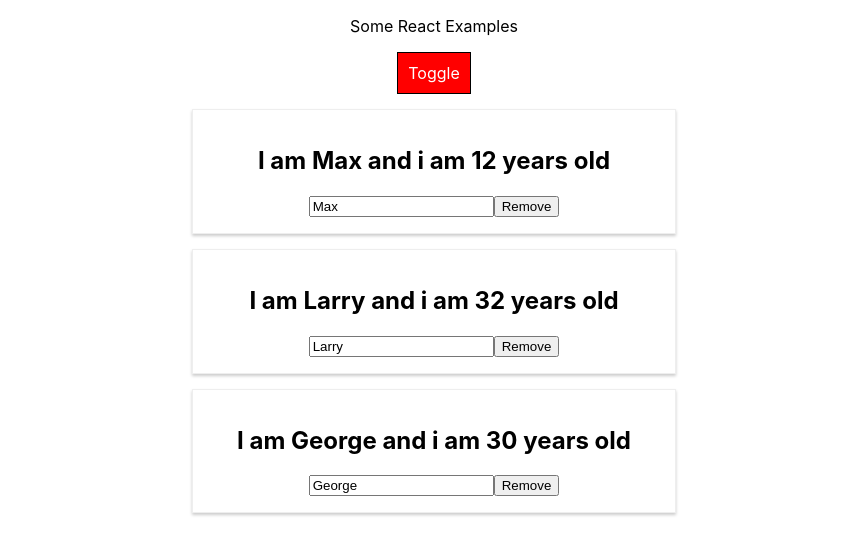
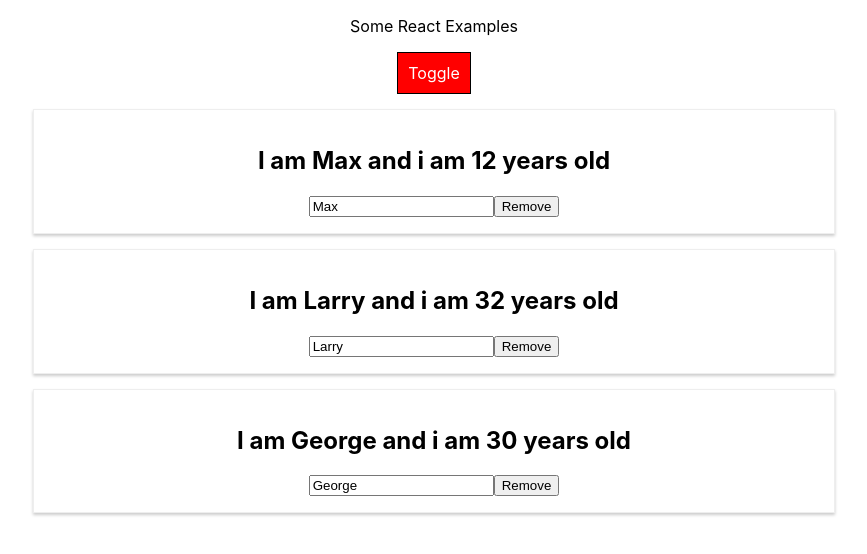
Before and after one commit to Hatemii/Udemy-React, a React (Create React App) app: page / in a window 1280 px wide. Both pictures are taken after a click on the button "Toggle". Shown: the top 554 px of the page, without its empty margins (206-1073 px from the left). Built offline with nearby package versions, Linux system fonts and the light colour scheme.

Commit message:
Styled-Components another way for @media-screen

```diff
--- a/package.json
+++ b/package.json
@@ -9,7 +9,8 @@
     "radium": "^0.26.0",
     "react": "^16.13.0",
     "react-dom": "^16.13.0",
-    "react-scripts": "3.4.0"
+    "react-scripts": "3.4.0",
+    "styled-components": "^5.0.1"
   },
   "scripts": {
     "start": "react-scripts start",
--- a/src/App.js
+++ b/src/App.js
@@ -1,6 +1,6 @@
 import React, { useState } from 'react';
 import Person from "./Person/Person"
-import Radium,{StyleRoot} from "radium"
+import styled from "styled-components"
 import "./App.css"
 
 class Example extends React.Component {
@@ -114,16 +114,14 @@ class Example extends React.Component {
       }
 
     return(
-      <StyleRoot>
         <div className="App">
           <p className={classes.join(" ")}>Some React Examples</p>
 
           <button style={style} onClick={this.handlePersonsToggle}>Toggle</button>
            {persons}
          </div>
-      </StyleRoot>
       )
     }
   }
 
-export default Radium(Example)
+export default Example
--- a/src/Person/Person.css
+++ b/src/Person/Person.css
@@ -1,8 +1,8 @@
-.Person {
+/* .Person {
   width:60%;
   margin:15px auto;
   border: 1px solid #eee;
   box-shadow: 0 2px 3px #ccc;
   padding: 16px;
   text-align: center;
-}
+} */
--- a/src/Person/Person.js
+++ b/src/Person/Person.js
@@ -1,16 +1,25 @@
 import React from "react"
-import Radium,{StyleRoot} from "radium"
+import styled from "styled-components"
 import "./Person.css"
 
+
+const StyleDiv = styled.div`
+  width:60%;
+  margin:15px auto;
+  border: 1px solid #eee;
+  box-shadow: 0 2px 3px #ccc;
+  padding: 16px;
+  text-align: center;
+
+  "@media (min-width: 500px)":{
+    width: "450px"
+  }`
+
+
 const Person = (props) =>{
-  const style = {
-    "@media (min-width: 500px)":{
-      width: "450px"
-    }
-  }
 
   return(
-    <div className="Person" style={style}>
+    <StyleDiv>
       <h2>I am {props.name} and i am {props.age} years old</h2>
       <h2>{props.children}</h2>
       <input type="text" onChange={props.changed} value={props.name} />
@@ -18,8 +27,8 @@ const Person = (props) =>{
         ... if we do not use value={props.name} the textfield will be blank
       */}
       <button type="button" onClick={props.click}>Remove</button>
-    </div>
+    </StyleDiv>
   )
 }
 
-export default Radium(Person)
+export default Person
```
Also changed, not shown: 1 other file (tests, documents, lock files or other folders).
